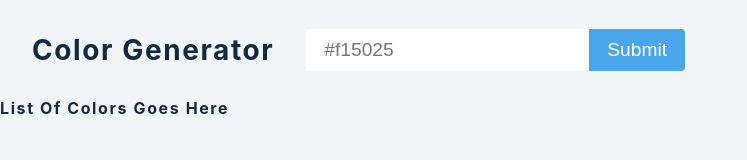
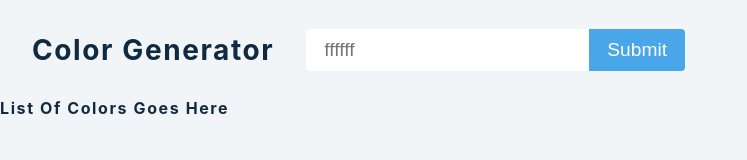
Before and after one commit to Practice-SpencerTower/color-generator, a React (Create React App) app: page / in a window 1280 px wide. Shown: the top 160 px of the page, without its empty margins (0-747 px from the left). Built offline with nearby package versions, Linux system fonts and the light colour scheme; the HTML template or start-up script is replaced by a standard one.

Commit message:
adds error handling for input

```diff
--- a/src/App.js
+++ b/src/App.js
@@ -11,8 +11,13 @@ function App() {
 
     const handleSubmit = (e) => {
         e.preventDefault();
-        const colors = new Values(color).all(10);
-        console.log(colors);
+        try {
+            const colors = new Values(color).all(10);
+            console.log(colors);
+        } catch (e) {
+            setError(true);
+            console.log('ERROR', e);
+        }
     };
 
     return (
@@ -24,7 +29,7 @@ function App() {
                         type="text"
                         value={color}
                         onChange={(e) => setColor(e.target.value)}
-                        placeholder="#f15025"
+                        placeholder="ffffff"
                         className={`${error ? 'error' : null}`}
                     />
                     <button className="btn" type="submit">
```
